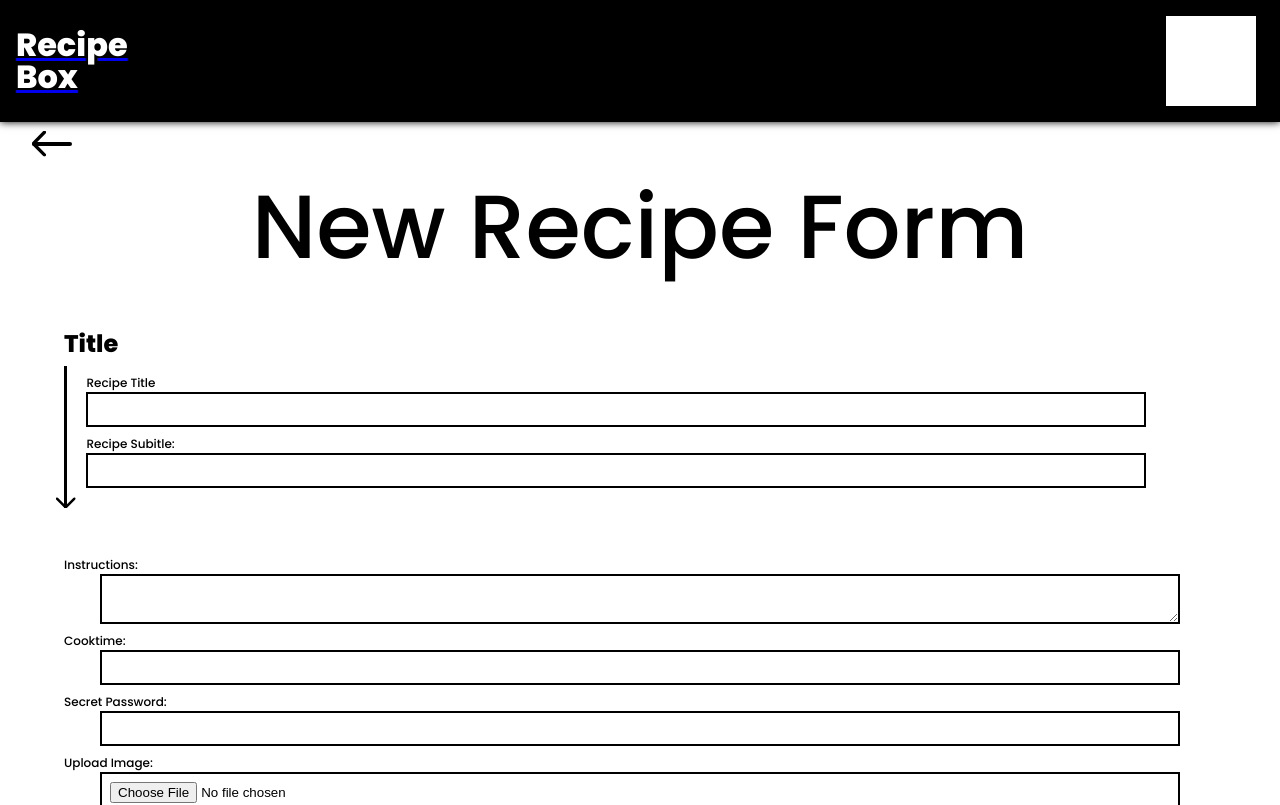
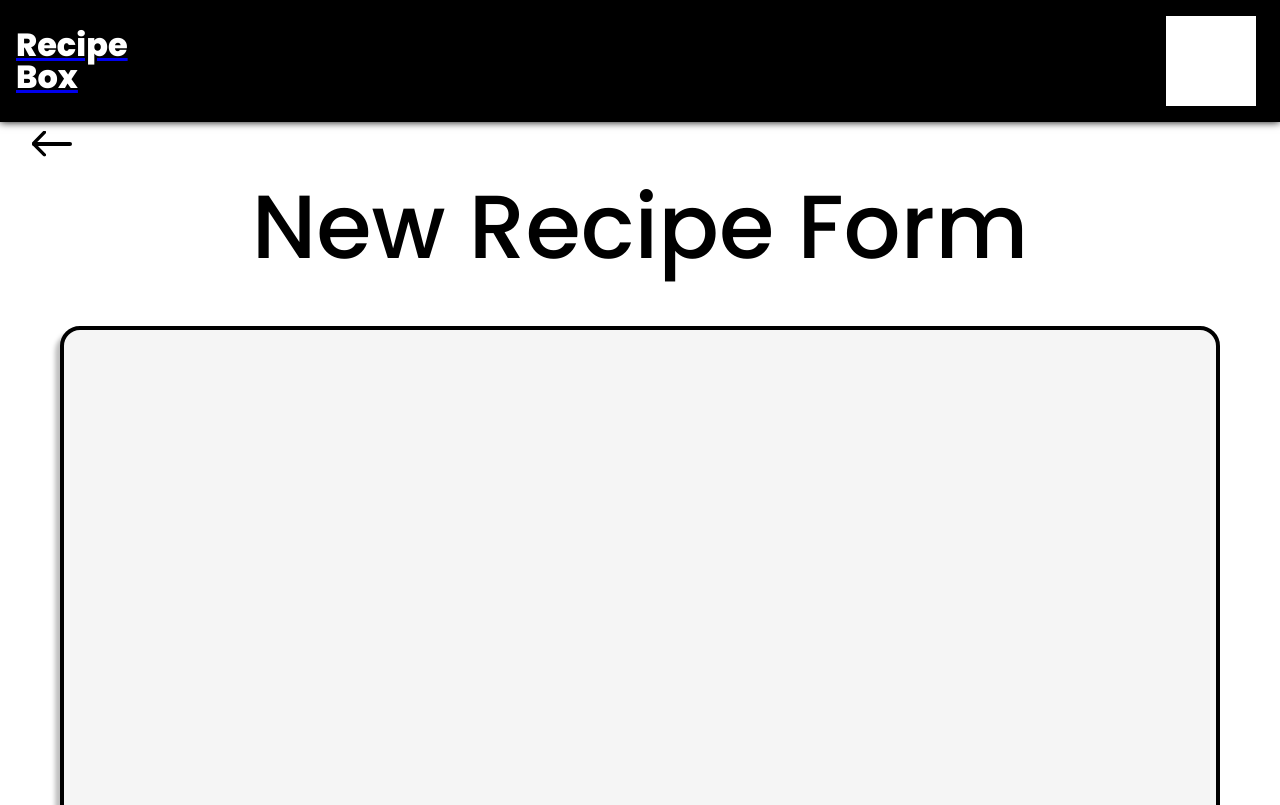
Before and after one commit to kevrog21/Recipe-Book, a React (Create React App) app: page /add-recipe in a window 1280 px wide. Shown: the top 805 px of the page. Built offline with nearby package versions, Linux system fonts and the light colour scheme.

Commit message:
added dynamic title update to recipe form

```diff
--- a/src/components/AddRecipeForm.js
+++ b/src/components/AddRecipeForm.js
@@ -8,6 +8,7 @@ export default function AddRecipeForm() {
 
     const [formData, setFormData] = useState({
         recipeName: '',
+        recipeSubName: '',
         instructions: '',
         cooktime: '',
         password: '',
@@ -17,6 +18,16 @@ export default function AddRecipeForm() {
     const api_key = "124659146613462"
     const cloud_name = "dot31xj56"
     const CLOUDINARY_PRESET = "o6im1opl"
+
+    useEffect(() => {
+        const recipeTitlePreview = document.getElementById("recipe-title-preview")
+        recipeTitlePreview.textContent = formData.recipeName
+    }, [formData.recipeName])
+
+    useEffect(() => {
+        const recipeSubitlePreview = document.getElementById("recipe-subtitle-preview")
+        recipeSubitlePreview.textContent = formData.recipeSubName
+    }, [formData.recipeSubName])
 
     // const [image, setImage] = useState(null)
 
@@ -180,6 +191,7 @@ export default function AddRecipeForm() {
                 if (res.ok) {
                     setFormData({
                         recipeName: '',
+                        recipeSubName: '',
                         instructions: '',
                         cooktime: '',
                         password: '',
@@ -306,7 +318,8 @@ export default function AddRecipeForm() {
             <h2 className='recipe-form-title'>New Recipe Form</h2>
 
             <div className="recipe-preview-container">
-
+                <div id='recipe-title-preview'>Test words to style</div>
+                <div id='recipe-subtitle-preview'>Test words to style</div>
             </div>
 
             <form className="add-recipe-form" onSubmit={handleSubmit}>
@@ -338,10 +351,12 @@ export default function AddRecipeForm() {
 
                         <div className='section-input-container'>
                             <label htmlFor="recipe-name">Recipe Title</label>
-                            <input type="text" id="recipe-name" name="recipeName" value={formData.recipeName} onChange={handleInputChange}></input>
+                            <input type="text" id="recipe-name" name="recipeName"
+                            placeholder='Grilled Chicken' value={formData.recipeName} onChange={handleInputChange}></input>
 
-                            <label htmlFor="recipe-name">Recipe Subitle:</label>
-                            <input type="text" id="recipe-name" name="recipeName" value={formData.recipeName} onChange={handleInputChange}></input>
+                            <label htmlFor="recipe-sub-name">Recipe Subitle:</label>
+                            <input type="text" id="recipe-sub-name" name="recipeSubName"
+                            placeholder='with rice & veggies' value={formData.recipeSubName} onChange={handleInputChange}></input>
                         </div>
                 </section>
 
--- a/src/index.css
+++ b/src/index.css
@@ -232,50 +232,31 @@ main {
   text-align: center;
 }
 
-
-/* .title-section {
-  background: orange;
-  margin: 0 0 3em 0;
-  padding: 1em;
-  display: flex;
-} */
-
-/* .section-title-container {
-  background: green;
+.recipe-preview-container {
+  background: #F5F5F5;
+  box-shadow: -5px 6px 4px rgb(0 0 0 / 0.25);
+  width: 90vw;
+  height: 50vw;
+  border: 4px solid black;
+  border-radius: 1.25rem;
+  margin: 2rem auto;
   display: flex;
   flex-direction: column;
-  position: relative;
-  padding-left: .25rem;
-} */
-/*
-.section-title {
-  font-size: 1.5rem;
-  font-weight: 800;
+  justify-content: flex-end;
 }
 
-.section-arrow-container {
-  background: blue;
-  border-left: 3px solid black;
-  height: 100%;
-  display: flex;
-  justify-content: left;
-  align-items: flex-end;
+#recipe-title-preview {
+  font-size: 2rem;
+  font-weight: 800;
+  margin: .5rem .5rem 0 1.5rem;
+  line-height: 2rem;
+  text-transform: uppercase;
 }
 
-.section-arrowhead {
-  transform: rotate(90deg) translateX(.3rem);
-  margin: 0;
-  position: absolute;
-  bottom: 0;
-  left: 0;
+#recipe-subtitle-preview {
+  margin: 0 .5rem .5rem 1.5rem;
+  font-weight: 600;
 }
-
-.section-input-container {
-  display: grid;
-  background: red;
-  width: 100%;
-  padding: 3rem 0 1.5rem;
-} */
 
 
 .title-section {
@@ -323,20 +304,26 @@ main {
 }
 
 .add-recipe-form label {
-  font-size: .75rem;
+  font-size: 1rem;
   font-weight: 500;
   display: block;
 }
 
 .add-recipe-form input,
 .add-recipe-form textarea {
-  padding: .5rem;
+  font-family: 'poppins', sans-serif;
+  font-size: 1.25rem;
+  font-weight: 500;
+  background: #F5F5F5;
+  padding: .5rem .75rem;
   width: 92%;
-  margin: 0 auto .5rem auto;
-  border: 2px solid black;
+  margin: .2rem auto 1rem auto;
+  border: 3px solid black;
 }
 
-
+.add-recipe-form input::placeholder {
+  color: #C0C0C0;
+}
 
 
 .add-recipe-form,
```
Also changed, not shown: 1 other file (tests, documents, lock files or other folders).
